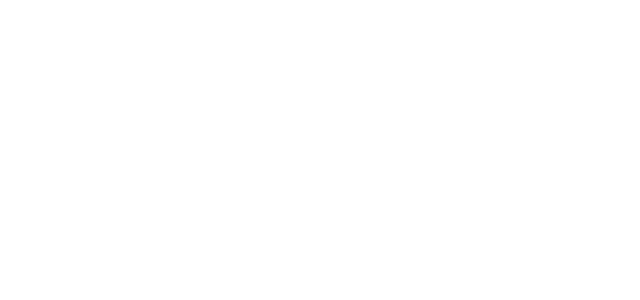
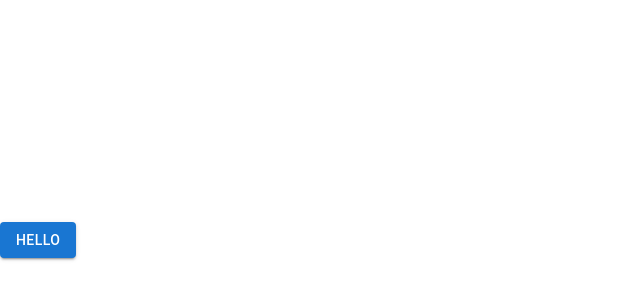
Before and after one commit to xid2019/iMIS, a React (Vite) app in the folder frontend/: page / in a window 1280 px wide. Shown: the part 160-460 px from the top of the page, without its empty margins (0-640 px from the left). Built offline with nearby package versions, Linux system fonts and the light colour scheme.

Commit message:
test axios request and css on material-ui components

```diff
--- /dev/null
+++ b/frontend/components/BasicButton/BasicButton.jsx
@@ -0,0 +1,13 @@
+import Button from '@mui/material/Button';
+import axios from 'axios';
+import './styles.css';
+
+export default function BasicButton() {
+  const sendRequest = async() => {
+    const response = await axios.get('http://localhost:8000/orders/');
+    console.log(response.data);
+  }
+  return (
+      <Button variant="contained" onClick={sendRequest} className="custom-button">Hello</Button>
+  );
+}
--- /dev/null
+++ b/frontend/components/BasicButton/styles.css
@@ -0,0 +1,10 @@
+.custom-button {
+  background-color: purple;
+  color: white;
+  padding: 10px 20px;
+  border-radius: 20px;
+}
+
+.custom-button:hover {
+  background-color: darkpurple;
+}
--- a/frontend/src/App.jsx
+++ b/frontend/src/App.jsx
@@ -1,7 +1,8 @@
-
+import BasicButton from "../components/BasicButton/BasicButton"
 function App() {
   return (
     <>
+      <BasicButton/>
     </>
   )
 }
```
Also changed, not shown: 2 other files (tests, documents, lock files or other folders).
